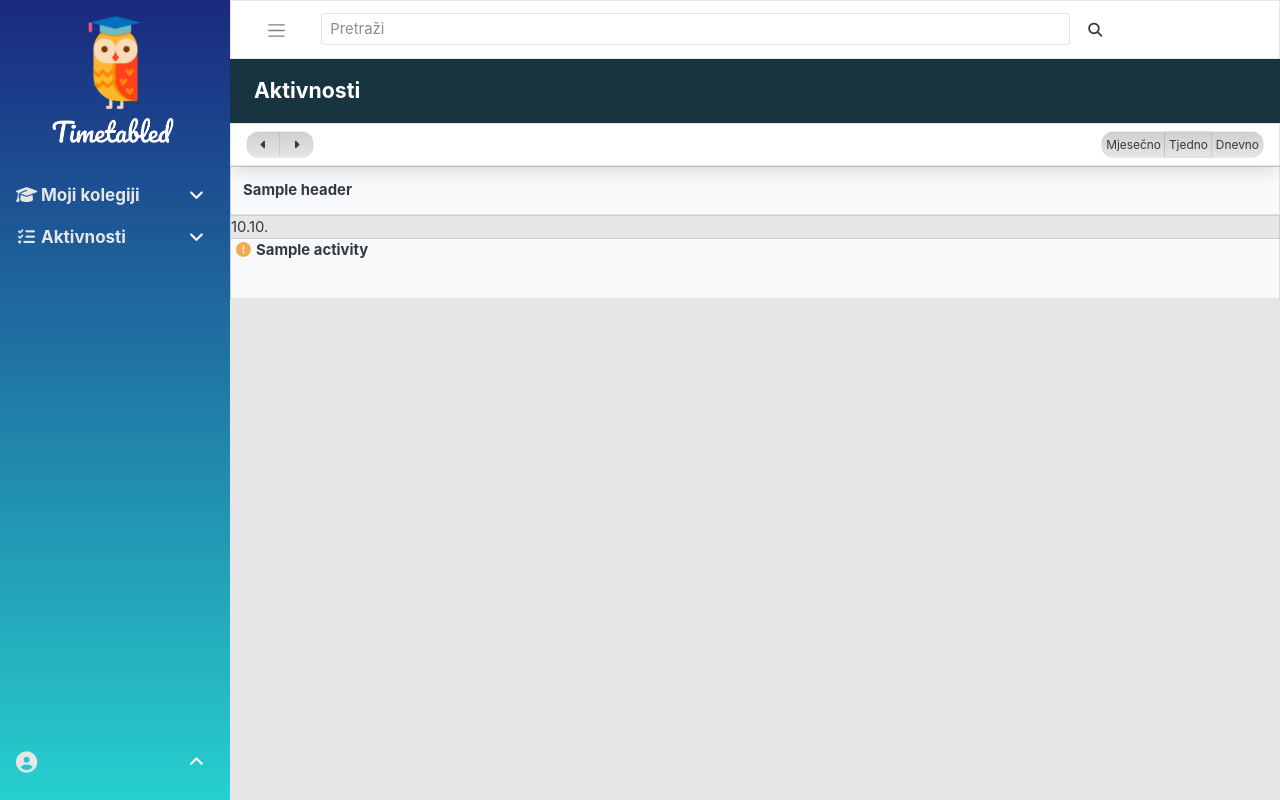
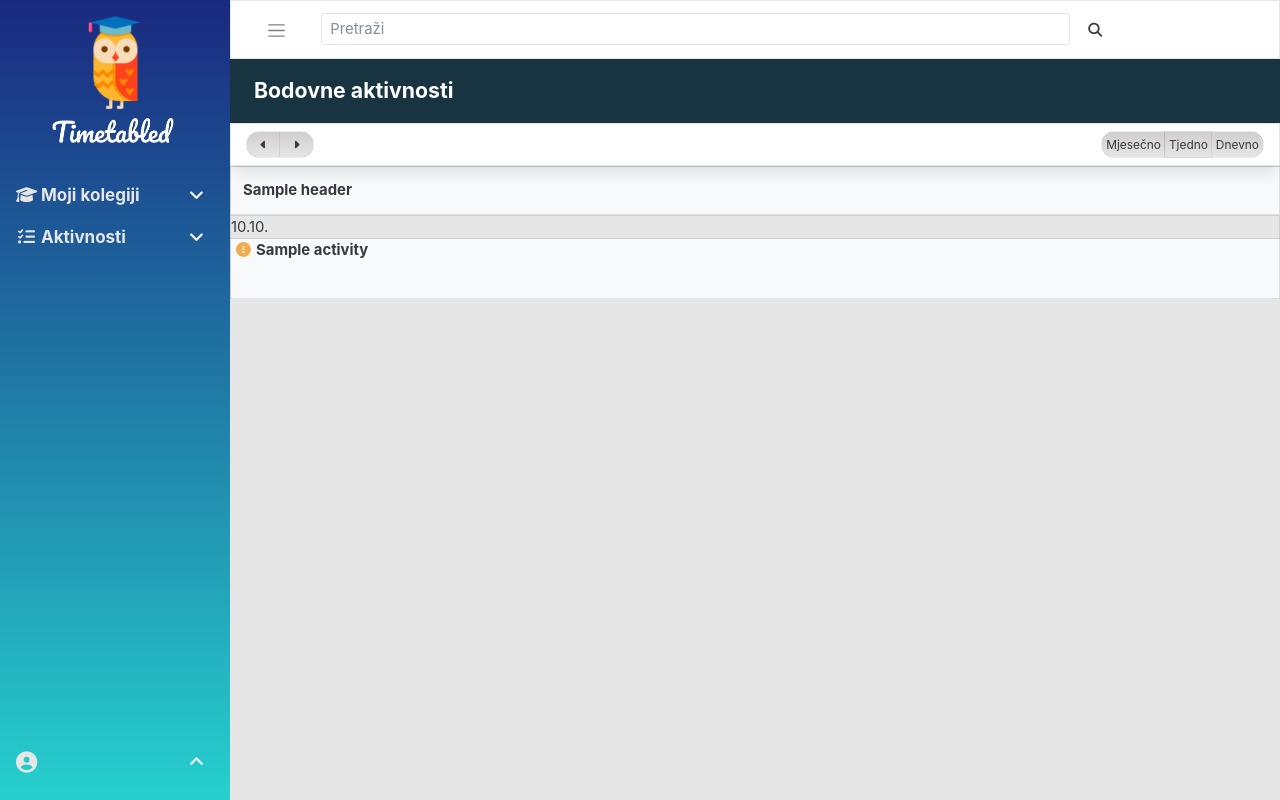
Before and after one commit to andhrelja/timetabled, a Django app: template src/templates/activities_calendar/calendar_monthly.html in a window 1280 px wide. Run offline with Django 3.2, Linux system fonts and the light colour scheme; the template is opened without the code that fills it: most values are stand-ins (such as "Sample title", 1, 10 or a date in 2020); some libraries are stand-ins or nearby versions.

Commit message:
Design cleanup

```diff
--- a/src/templates/activities_calendar/calendar_monthly.html
+++ b/src/templates/activities_calendar/calendar_monthly.html
@@ -3,7 +3,7 @@
 {% load calendar_extras %}
 
 {% block body %}
-{% include 'partials/subnav.html' with title="Aktivnosti" type="form" %}
+{% include 'partials/subnav.html' with title="Bodovne aktivnosti" type="form" %}
 {% include 'partials/activities/calendar_navbar.html' with calendar_url="activities_calendar:score-monthly-navigate" prev_date=start_date|add_months:-1 next_date=start_date|add_months:1 %}
 
 <table class="table table-bordered" style="table-layout:fixed">
--- a/src/templates/partials/subnav.html
+++ b/src/templates/partials/subnav.html
@@ -3,11 +3,13 @@
     <h3 class="navbar-brand h3 font-weight-bold mb-0 p-2" href="#">{{ title }}</h3>
     <!-- End of Naslov -->
 
+    {% if not type == "form" %}
     <!-- Collapse button -->
     <button class="navbar-toggler" type="button" data-toggle="collapse" data-target="#navbarCollapse" aria-controls="navbarCollapse" aria-expanded="false" aria-label="Toggle navigation">
         <i class="fas fa-angle-down text-light"></i>
     </button>
     <!-- End of Collapse button -->
+    {% endif %}
 
     <!-- Collapse content -->
     <div class="collapse navbar-collapse" id="navbarCollapse">
```
